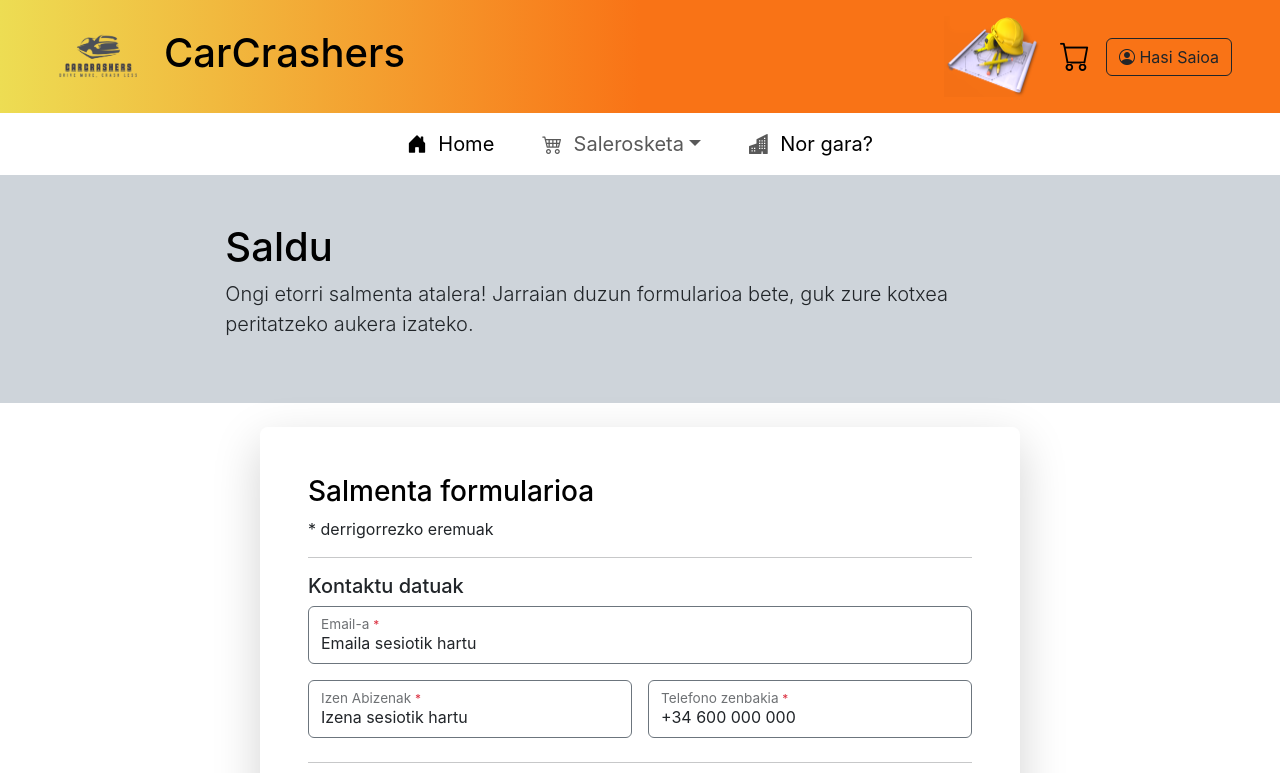
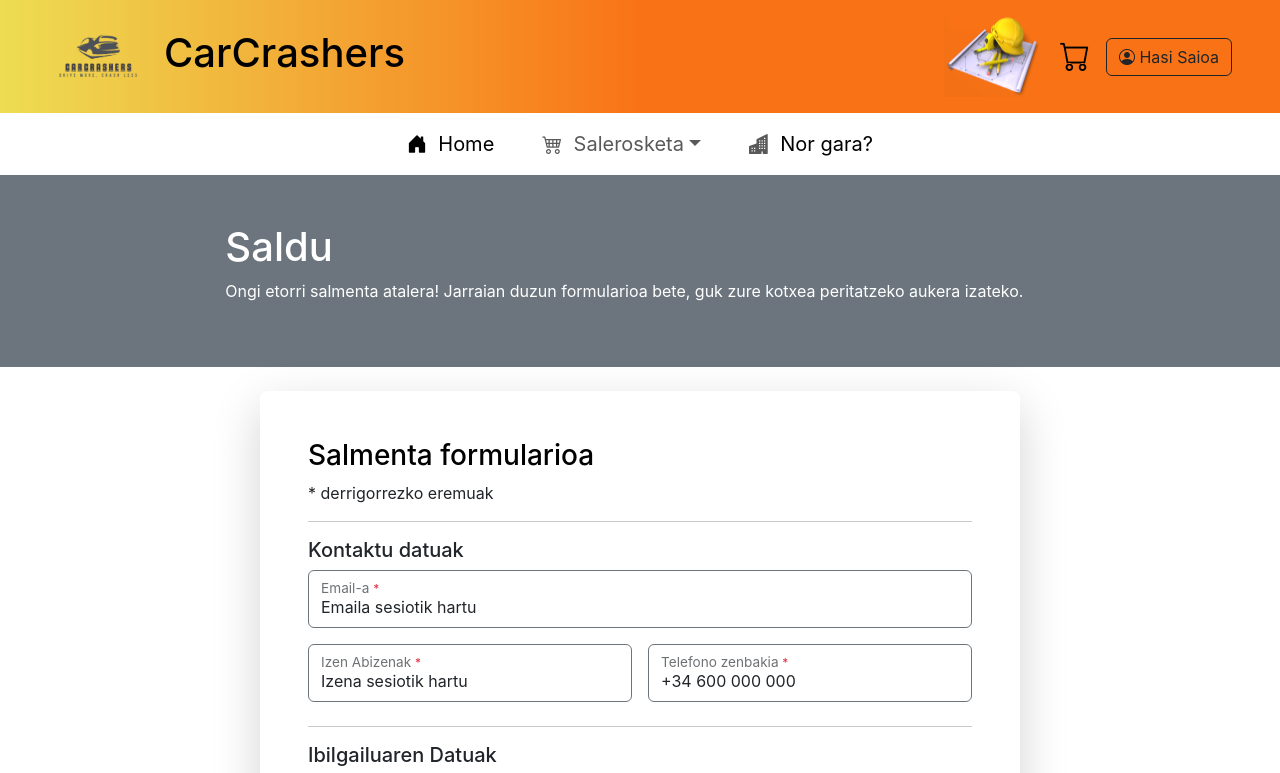
Before and after one commit to CarCrashers/Erronka, a React (Create React App) app in the folder car_crashers_ui/: page /saldu in a window 1280 px wide. Shown: the top 773 px of the page. Built offline with nearby package versions, Linux system fonts and the light colour scheme; a web font is replaced by a local one.

Commit message:
goikoa sortu, orrien goiburua izan dadin

```diff
--- a/car_crashers_ui/src/App.js
+++ b/car_crashers_ui/src/App.js
@@ -20,7 +20,7 @@ function App() {
         <Route path="/erosi" element={<Erosi />} />
         <Route path="/details" element={<Details />} />
         <Route path="/saskia" element={<Saskia />} />
-        <Route path="/error" element={<Error />} />
+        <Route path="/error" element={<Error />} />"
       </Routes>
     </BrowserRouter>
   );
--- /dev/null
+++ b/car_crashers_ui/src/components/ui/goikoa/goikoa.js
@@ -0,0 +1,13 @@
+function goikoa({ children }) {
+  return (
+    <div className="container-fluid">
+        <div className="row justify-content-center bg-secondary text-white">
+          <div className="col-12 col-md-8 py-5 text-center text-md-start">
+             {children}
+          </div>
+        </div>
+    </div>
+  );
+}
+
+export default goikoa;
--- a/car_crashers_ui/src/pages/desguazatu.js
+++ b/car_crashers_ui/src/pages/desguazatu.js
@@ -5,6 +5,7 @@ import KontaktuForm from '../components/ui/forms/kontaktuForm';
 import KotxeForm from '../components/ui/forms/kotxeForm';
 import ArgazkiForm from '../components/ui/forms/argazkiForm';
 import MezuForm from '../components/ui/forms/mezuForm';
+import Goikoa from '../components/ui/goikoa/goikoa.js';
 
 const initialState = {
     nombreCompleto: '',
@@ -71,6 +72,10 @@ const Desguazatu = () => {
   return (
     <React.StrictMode>
         <Layout>
+          <Goikoa>
+            <h1>Kotxea Desguazatu</h1>
+            <p>Zure kotxea desguazatu hemen. Informazioa eta argazkiak igorri.</p>
+          </Goikoa>
           <div className="container py-5">
             <div className="row justify-content-center">
                 <div className="col-lg-8">
--- a/car_crashers_ui/src/pages/erosi.js
+++ b/car_crashers_ui/src/pages/erosi.js
@@ -5,19 +5,16 @@ import Search from '../components/ui/search/search.js';
 import ProducToggle from '../components/ui/buttons/producToggle/productToggle.js';
 import Card from '../components/ui/card/card.js';
 import Pagination from '../components/ui/pagination/pagination.js';
+import Goikoa from '../components/ui/goikoa/goikoa.js';
 
 function Erosi() {
   return (
     <React.StrictMode>
       <Layout>
-        <div className="container-fluid">
-          <div className="row justify-content-center bg-secondary text-white">
-            <div className="col-12 col-md-8 py-5 text-center text-md-start">
-              <h1>Catálogo de Productos</h1>
-              <p>Encuentra el vehículo o pieza que necesitas</p>
-            </div>
-          </div>
-        </div>
+        <Goikoa>
+          <h1>Produktu Katalogoa</h1>
+          <p>Produktu katalogo honetan, zure beharretara egokitutako ibilgailuak aurki ditzakezu.</p>
+        </Goikoa>
 
         <div className="container my-4">
           <div className="row justify-content-center">
--- a/car_crashers_ui/src/pages/saldu.js
+++ b/car_crashers_ui/src/pages/saldu.js
@@ -6,6 +6,7 @@ import FloatingInput from "../components/ui/floatingInput/floatingInput";
 import FloatingTextarea from "../components/ui/floatingTextArea/floatingTextArea";
 import ErrorMessage from "../components/ui/errorMessage/errorMessage";
 import SuccessMessage from "../components/ui/successMessage/successMessage";
+import Goikoa from '../components/ui/goikoa/goikoa.js';
 
 function Saldu() {
   const [errorea, setErrorea] = useState("");
@@ -136,17 +137,11 @@ function Saldu() {
 
   return (
     <Layout>
-      <div className="container-fluid">
-        <div className="row justify-content-center bg-dark-subtle">
-          <div className="py-5 col-8">
-            <h1 className="text-body-emphasis">Saldu</h1>
-            <p className="lead">
-              Ongi etorri salmenta atalera! Jarraian duzun formularioa bete, guk zure
-              kotxea peritatzeko aukera izateko.
-            </p>
-          </div>
-        </div>
-      </div>
+      <Goikoa>
+        <h1>Saldu</h1>
+        <p>Ongi etorri salmenta atalera! Jarraian duzun formularioa bete, guk zure
+            kotxea peritatzeko aukera izateko.</p>
+      </Goikoa>
 
 
       <div className="container">
```
